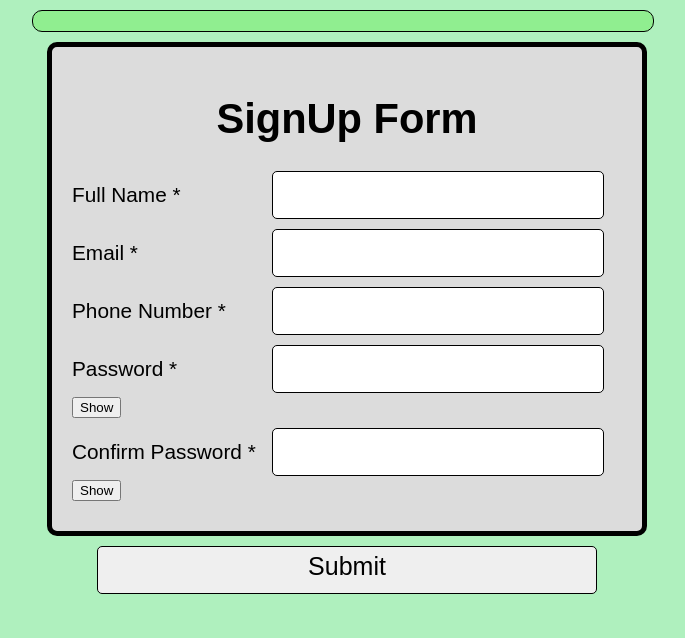
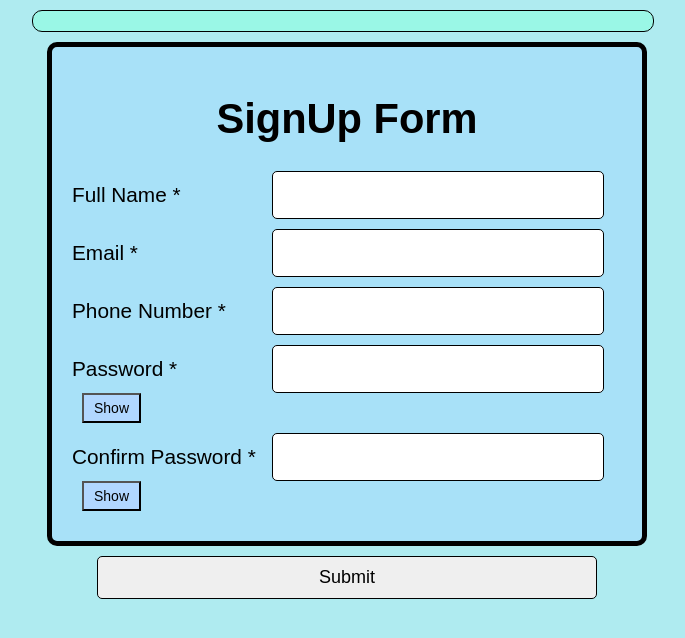
Before and after one commit to Nithin-Gottiparthi/form-validation, a plain HTML site: page index.html in a window 1280 px wide. Shown: the whole page, without its empty margins (411-1096 px from the left). Drawn offline with Linux system fonts and the light colour scheme.

Commit message:
Update styles.css

```diff
--- a/styles.css
+++ b/styles.css
@@ -1,7 +1,7 @@
- body {
+body {
             font-family: Arial, Helvetica, sans-serif;
             font-size: 130%;
-            background-color: rgb(175, 240, 190);
+            background-color: rgb(175, 235, 240);
         }
 
         .wrapper {
@@ -10,7 +10,7 @@
             border: 5px solid black;
             padding: 20px;
             border-radius: 10px;
-            background-color: gainsboro;
+            background-color: rgb(168, 225, 248);
         }
 
         label {
@@ -36,6 +36,8 @@
             width: 500px;
             margin-left: 500px;
             margin-top: 10px;
+            font-size: 18px;
+            padding: 10px;
         }
 
         #error {
@@ -43,9 +45,17 @@
             font-size: 15px;
             margin-left: 435px;
             margin-top: 10px;
-            background-color: lightgreen;
+            background-color: rgb(154, 247, 230);
             border: 1px solid black;
             width: 600px;
             border-radius: 10px;
             padding: 10px;
         }
+
+        button.toggle-btn {
+            font-size: 14px;
+            margin-left: 10px;
+            padding: 5px 10px;
+            cursor: pointer;
+            background-color: #b1d7ff;
+        }
```
